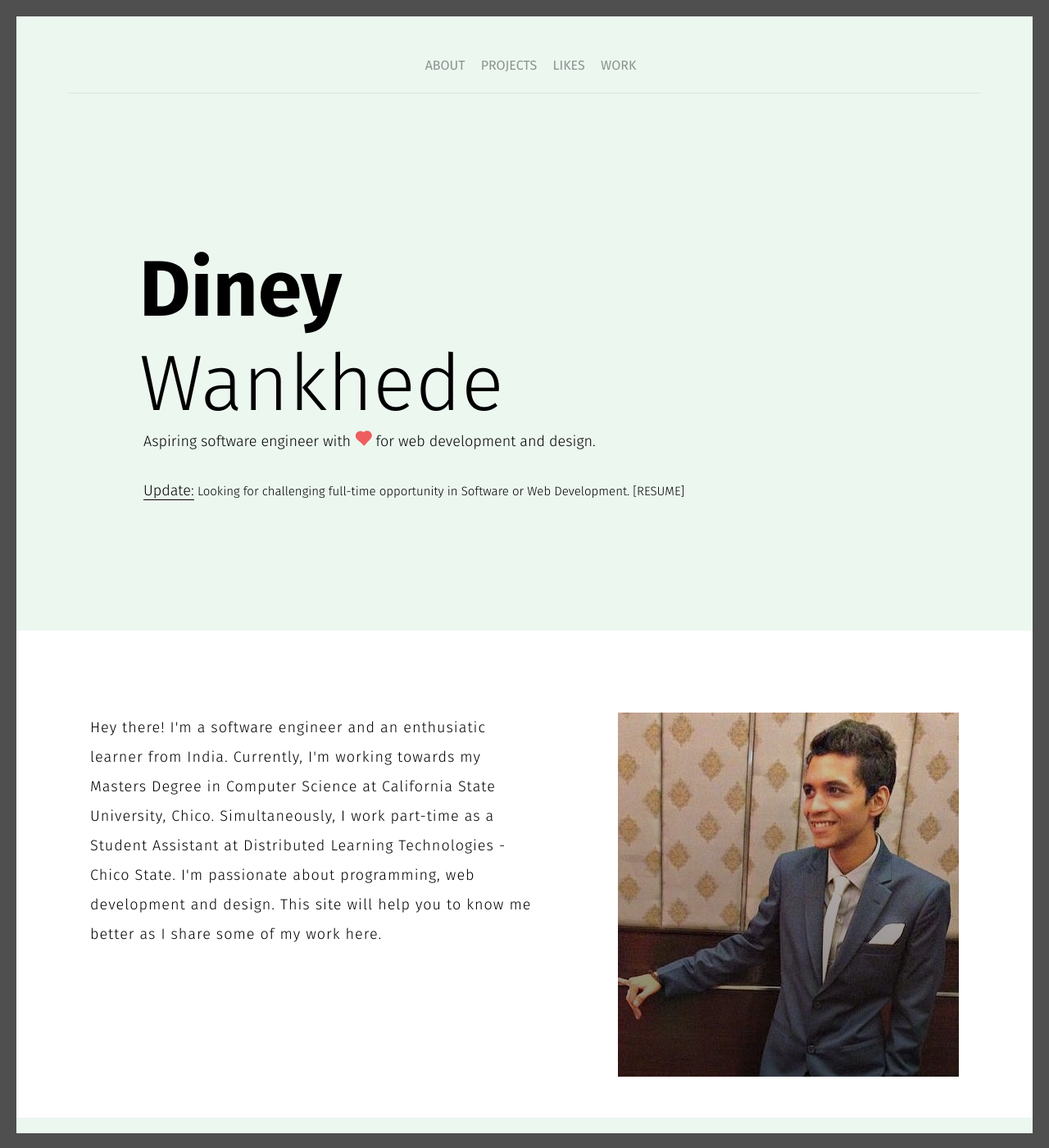
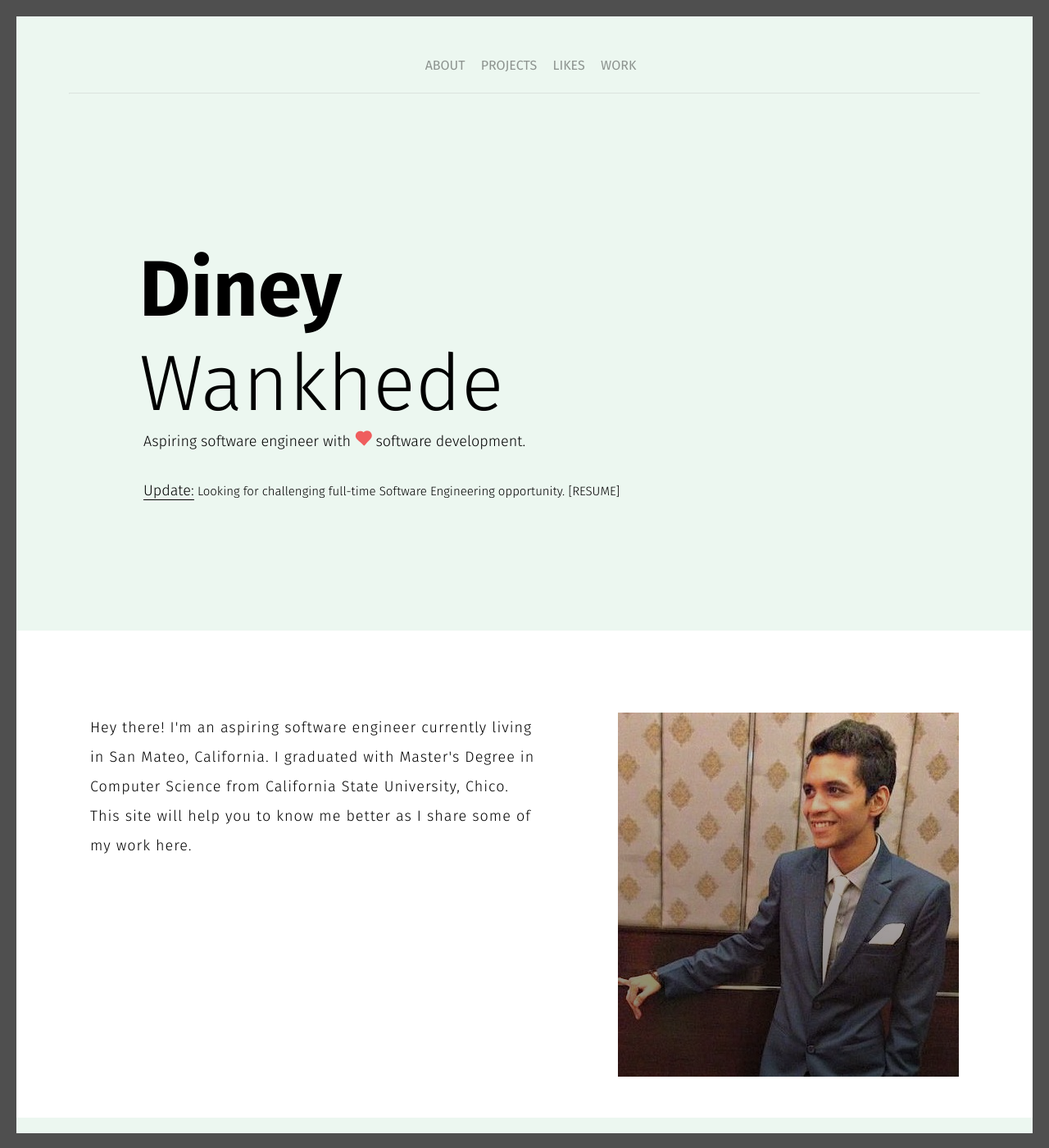
Before and after one commit to dineyw23/dineyw23.github.io, a Jekyll site: the page built from index.html, in a window 1280 px wide and 1400 px high. Shown: the whole window at 82% size. Built offline with Jekyll 4.4.1, drawn with Linux system fonts in a browser that asks for light colours.

Commit message:
Updated resume and intro

```diff
--- a/index.html
+++ b/index.html
@@ -21,19 +21,17 @@ layout: default
 
           <h2> Aspiring software engineer with </h2>
           <img src="http://www.dineywankhede.com/images/Union.png">
-          <h2>for web development and design. </h2>
+          <h2>software development. </h2>
           <br><br><br>
            <h2 class="underline">Update:</h2>
-          <h3 class="update">Looking for challenging full-time opportunity in Software or Web Development.
-            <a class="resume" href="https://www.dropbox.com/s/num59ly40395uaz/Diney%20Wankhede-November%202016.pdf?dl=0" target="_blank">
-              [RESUME] </a></h3>
+          <h3 class="update">Looking for challenging full-time Software Engineering opportunity.
+            <a class="resume" href="http://bit.ly/2iHJINn" target="_blank"> [RESUME] </a></h3>
         </div>
       </div>
 
   <!-- About -->
   <div id="wrapper-2">
-    <p id="about"> Hey there! I'm a software engineer and an enthusiatic learner from India. Currently, I'm working towards my Masters Degree in Computer Science at California State University, Chico. Simultaneously, I work part-time as a Student Assistant at Distributed Learning Technologies - Chico State.
-    I'm passionate about programming, web development and design. This site will help you to know me better as I share some of my work here.</p>
+    <p id="about"> Hey there! I'm an aspiring software engineer currently living in San Mateo, California. I graduated with Master's Degree in Computer Science from California State University, Chico. This site will help you to know me better as I share some of my work here.</p>
     <img src="{{ site.url }}/images/newPic.png">
   </div>
   <br>
```
